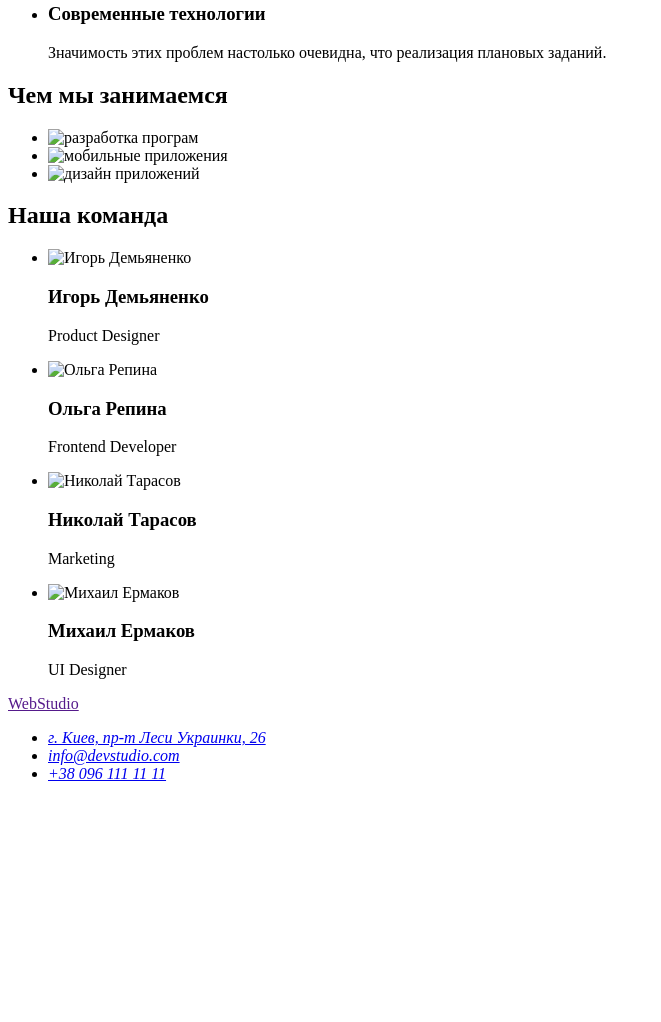
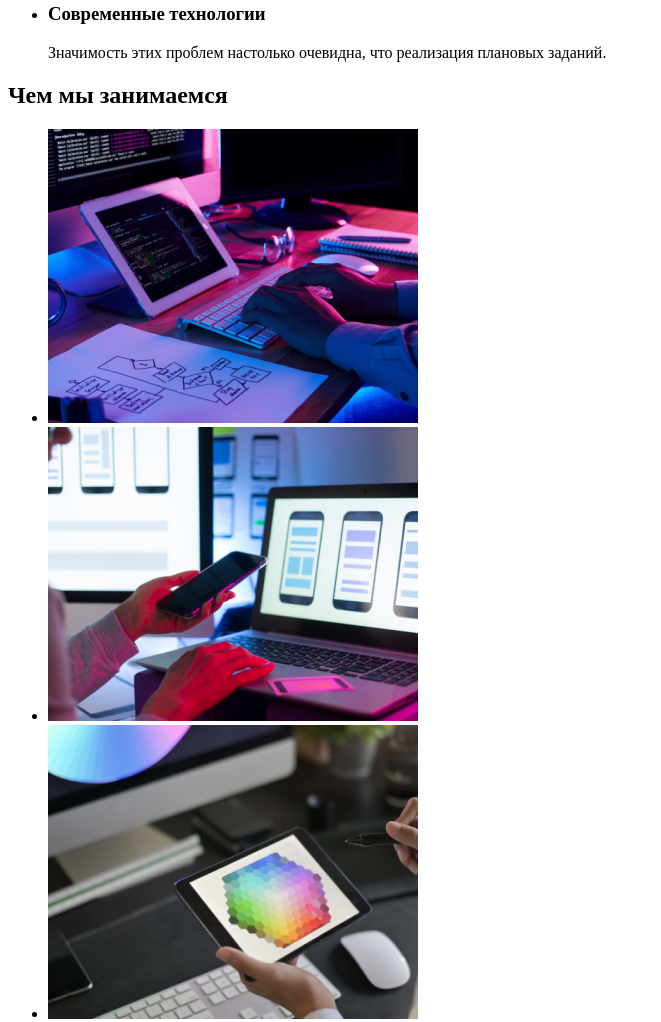
Before and after one commit to Vadym-Samchuk/goit-markup-hw-01, a plain HTML site: page index.html in a window 1280 px wide. Shown: the part 512-1534 px from the top of the page, without its empty margins (0-661 px from the left). Before the commit the page ends 1311 px from the top, so only its background shows below. Drawn offline with Linux system fonts and the light colour scheme; the site is published under a folder, as on GitHub Pages, so addresses that start at the root find nothing.

```diff
--- a/index.html
+++ b/index.html
@@ -72,9 +72,9 @@
 			<section>
 				<h2>Чем мы занимаемся</h2>
 				<ul>
-					<li><img src="/images/img_1.jpg" alt="разработка програм" width="370" /></li>
-					<li><img src="/images/img_2.jpg" alt="мобильные приложения" width="370" /></li>
-					<li><img src="/images/img_3.jpg" alt="дизайн приложений" width="370" /></li>
+					<li><img src="./images/img_1.jpg" alt="разработка програм" width="370" /></li>
+					<li><img src="./images/img_2.jpg" alt="мобильные приложения" width="370" /></li>
+					<li><img src="./images/img_3.jpg" alt="дизайн приложений" width="370" /></li>
 				</ul>
 			</section>
 
@@ -83,22 +83,22 @@
 				<h2>Наша команда</h2>
 				<ul>
 					<li>
-						<img src="/images/comand_1.jpg" alt="Игорь Демьяненко" width="270" />
+						<img src="./images/comand_1.jpg" alt="Игорь Демьяненко" width="270" />
 						<h3>Игорь Демьяненко</h3>
 						<p>Product Designer</p>
 					</li>
 					<li>
-						<img src="/images/comand_2.jpg" alt="Ольга Репина" width="270" />
+						<img src="./images/comand_2.jpg" alt="Ольга Репина" width="270" />
 						<h3>Ольга Репина</h3>
 						<p>Frontend Developer</p>
 					</li>
 					<li>
-						<img src="/images/comand_3.jpg" alt="Николай Тарасов" width="270" />
+						<img src="./images/comand_3.jpg" alt="Николай Тарасов" width="270" />
 						<h3>Николай Тарасов</h3>
 						<p>Marketing</p>
 					</li>
 					<li>
-						<img src="/images/comand_4.jpg" alt="Михаил Ермаков" width="270" />
+						<img src="./images/comand_4.jpg" alt="Михаил Ермаков" width="270" />
 						<h3>Михаил Ермаков</h3>
 						<p>UI Designer</p>
 					</li>
```
